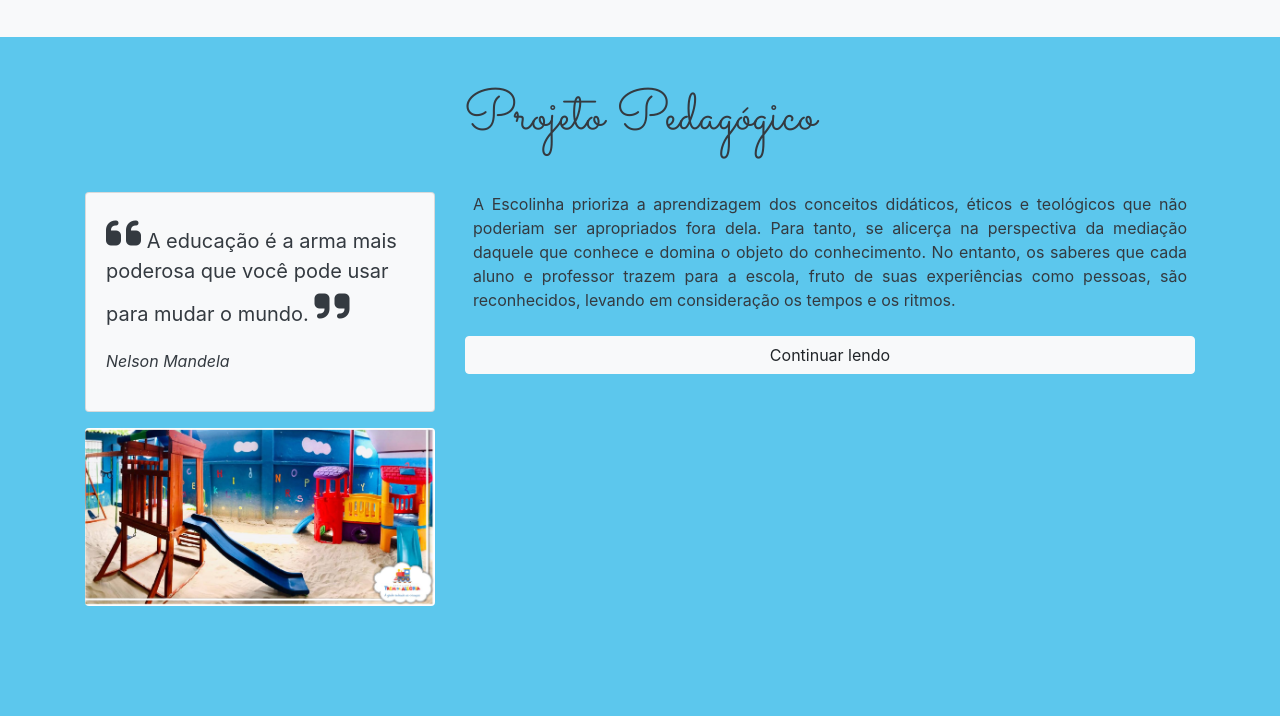
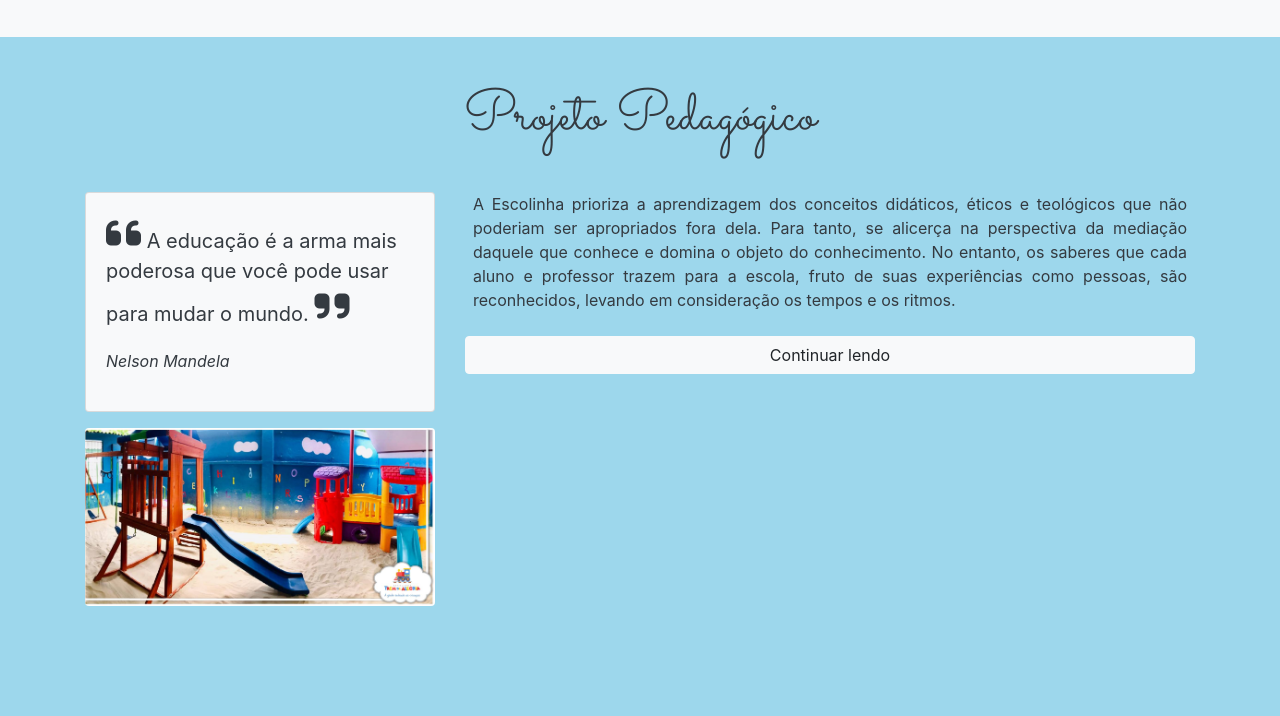
Before and after one commit to ThiagoDiasV/trem-da-alegria-landing-page, a plain HTML site: page index.html in a window 1280 px wide. Shown: the part 1964-2680 px from the top of the page. Drawn offline with nearby package versions, Linux system fonts and the light colour scheme.

Commit message:
feat: material part

```diff
--- a/css/style.css
+++ b/css/style.css
@@ -65,7 +65,7 @@ html {
 /* Pedagogic section */
 #projeto-pedagogico {
   min-height: 700px;
-  background-color: #5cc7ed;
+  background-color: #9dd7ec;
 }
 
 /* Program section */
```
